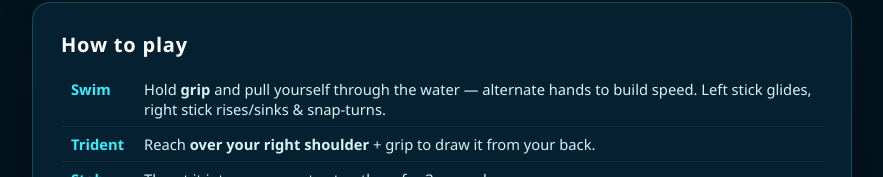
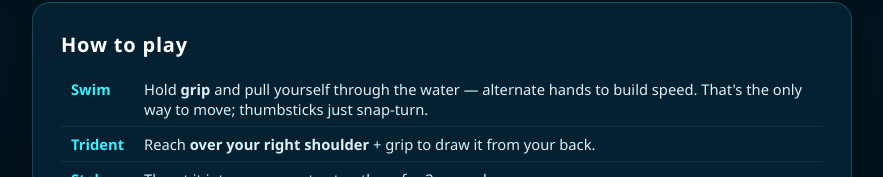
Before and after one commit to Chezburgar/trident-tide, a plain HTML site: page index.html in a window 1280 px wide. Shown: the part 1269-1446 px from the top of the page, without its empty margins (198-1081 px from the left). Drawn offline with Linux system fonts and the light colour scheme.

Commit message:
v1.1.0: fix inverted mesh winding (map visuals + floor collision), stun i-frames, bot roles, faster swim, no joystick locomotion
Co-Authored-By: Claude Fable 5 <noreply@anthropic.com>

```diff
--- a/index.html
+++ b/index.html
@@ -167,7 +167,7 @@
   <div class="card">
     <h2>How to play</h2>
     <table>
-      <tr><td>Swim</td><td>Hold <b>grip</b> and pull yourself through the water — alternate hands to build speed. Left stick glides, right stick rises/sinks &amp; snap-turns.</td></tr>
+      <tr><td>Swim</td><td>Hold <b>grip</b> and pull yourself through the water — alternate hands to build speed. That's the only way to move; thumbsticks just snap-turn.</td></tr>
       <tr><td>Trident</td><td>Reach <b>over your right shoulder</b> + grip to draw it from your back.</td></tr>
       <tr><td>Stab</td><td>Thrust it into an enemy to stun them for 3 seconds.</td></tr>
       <tr><td>Throw</td><td>Fling and release — it stuns on impact and <b>loyalty-returns</b> to your back like a certain enchanted trident.</td></tr>
```
